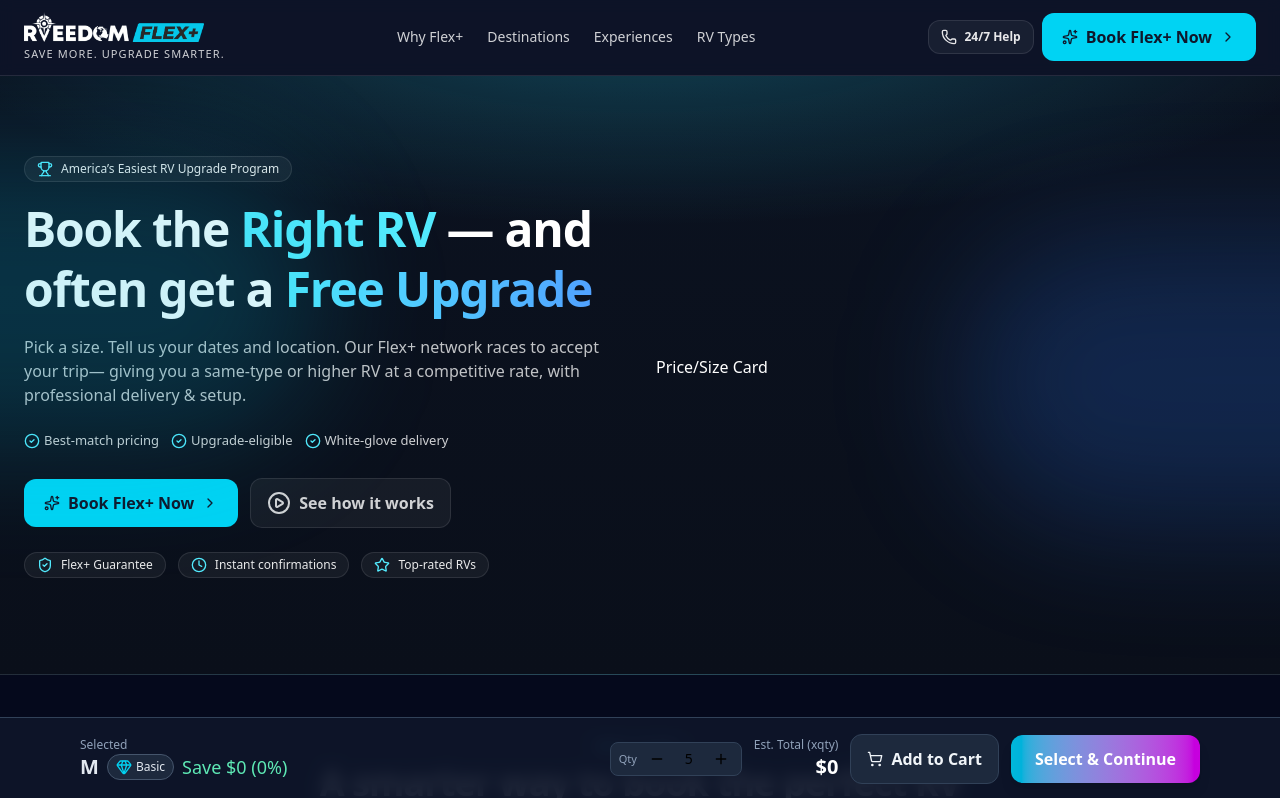
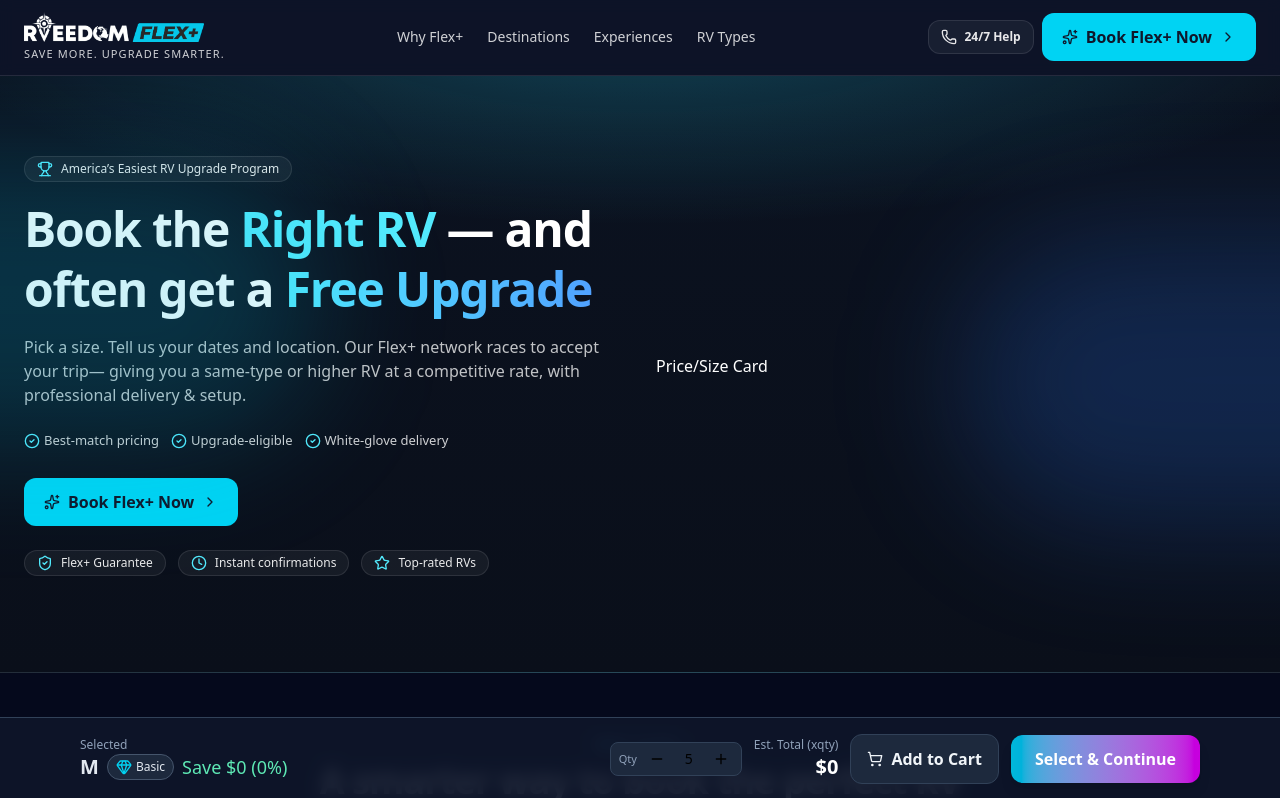
Before and after one commit to RV-proj/rv-frontEnd, a Next.js app: page / in a window 1280 px wide. Shown: the top 798 px of the page. Built offline with nearby package versions, Linux system fonts and the light colour scheme.

Commit message:
see how it works removed

```diff
--- a/app/_components/Landing/Hero.js
+++ b/app/_components/Landing/Hero.js
@@ -42,7 +42,8 @@
           </ul>
           <div className="mt-7 flex flex-wrap items-center gap-3">
             <BookFlexButton />
-            <SeeHowItWorks />
+            {/* see how it works */}
+            {/* <SeeHowItWorks /> */}
           </div>
           <div className="mt-6 flex flex-wrap items-center gap-3 text-xs text-white/60">
             <Pill icon={<ShieldCheck className="h-4 w-4 text-cyan-300" />}>
```
